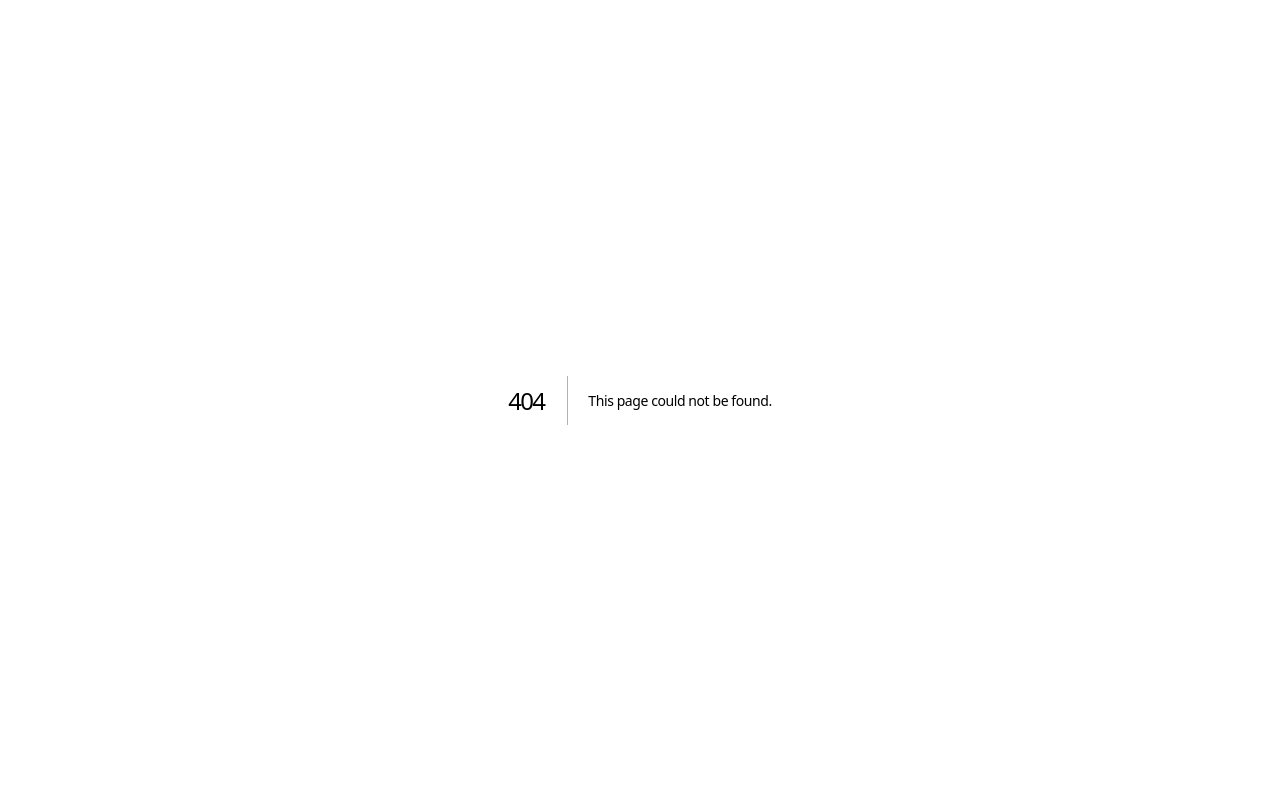
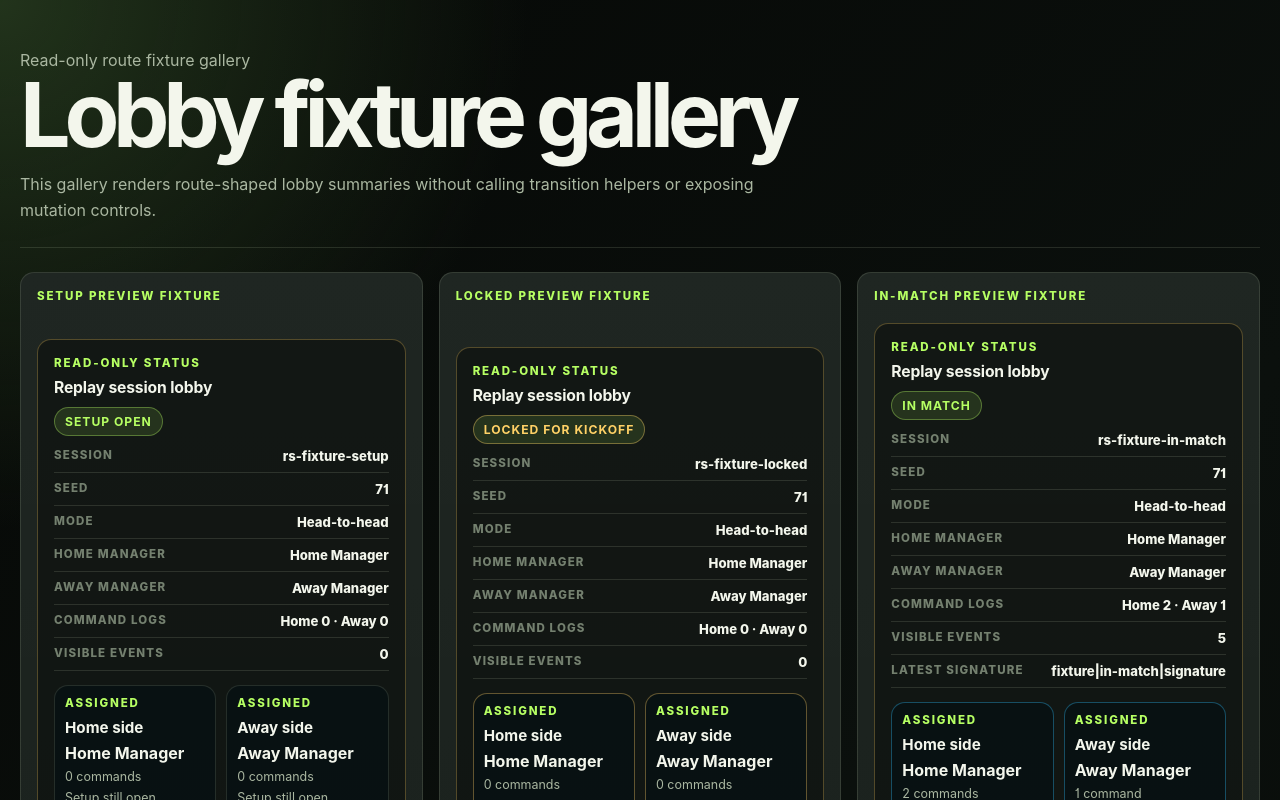
Before and after one commit to xiris/xcm0102, a Next.js app: page /lobby-fixtures in a window 1280 px wide. Before the commit this address had no page. Shown: the top 800 px of the page. Built offline with nearby package versions, Linux system fonts and the light colour scheme.

Commit message:
feat: add read-only lobby fixture gallery

```diff
--- a/app/globals.css
+++ b/app/globals.css
@@ -170,7 +170,8 @@ button:disabled {
 .grid,
 .formation-grid,
 .assignment-grid,
-.stat-groups {
+.stat-groups,
+.panel-grid {
   display: grid;
   grid-template-columns: repeat(auto-fit, minmax(240px, 1fr));
   gap: 16px;
@@ -183,6 +184,7 @@ button:disabled {
 .assignment-card,
 .formation-card,
 .stat-card,
+.fixture-card,
 .info-list,
 .interactive-status,
 .score-strip {
@@ -193,6 +195,19 @@ button:disabled {
 }
 
 .assignment-card { min-width: 0; }
+
+.fixture-card {
+  display: grid;
+  gap: 12px;
+}
+
+.fixture-card .info-list {
+  background: rgb(7 10 8 / 0.48);
+}
+
+.lobby-fixture-gallery .panel-grid {
+  grid-template-columns: repeat(auto-fit, minmax(340px, 1fr));
+}
 
 .pitch-shell { margin: 16px 0; }
 
--- /dev/null
+++ b/app/lobby-fixtures/page.tsx
@@ -0,0 +1,5 @@
+import { LobbyFixtureGallery } from '../../src/web/LobbyFixtureGallery';
+
+export default function LobbyFixturesPage() {
+  return <LobbyFixtureGallery />;
+}
--- a/scripts/run-mission-tests.ts
+++ b/scripts/run-mission-tests.ts
@@ -561,6 +561,10 @@ const missions: Mission[] = [
   {
     label: 'MISSION 139: lobby action preview route fixtures',
     args: ['vitest', 'run', 'tests/web/replaySessionLobbyRouteFixtures.test.ts']
+  },
+  {
+    label: 'MISSION 140: read-only lobby fixture gallery',
+    args: ['vitest', 'run', 'tests/web/lobbyFixtureGallery.test.ts']
   }
 ];
 
--- /dev/null
+++ b/src/web/LobbyFixtureGallery.tsx
@@ -0,0 +1,38 @@
+import { LobbyStatusCard } from './MatchLab';
+import { createReplaySessionLobbyRouteFixtures, type ReplaySessionLobbyRouteFixtures } from './replaySessionLobbyRouteFixtures';
+import { createReplaySessionLobbyStatusViewModel, type ReplaySessionLobbySummary } from './replaySessionLobbyStatusViewModel';
+
+type LobbyFixtureGalleryItem = {
+  id: keyof ReplaySessionLobbyRouteFixtures;
+  title: string;
+  summary: ReplaySessionLobbySummary;
+};
+
+export function LobbyFixtureGallery() {
+  const fixtures = createReplaySessionLobbyRouteFixtures();
+  const items: LobbyFixtureGalleryItem[] = [
+    { id: 'setup', title: 'Setup preview fixture', summary: fixtures.setup },
+    { id: 'locked', title: 'Locked preview fixture', summary: fixtures.locked },
+    { id: 'inMatch', title: 'In-match preview fixture', summary: fixtures.inMatch },
+    { id: 'complete', title: 'Complete preview fixture', summary: fixtures.complete }
+  ];
+
+  return (
+    <main className="shell lobby-fixture-gallery">
+      <section className="hero">
+        <p>Read-only route fixture gallery</p>
+        <h1>Lobby fixture gallery</h1>
+        <p>This gallery renders route-shaped lobby summaries without calling transition helpers or exposing mutation controls.</p>
+      </section>
+
+      <section className="panel-grid" aria-label="Read-only lobby action preview fixtures">
+        {items.map((item) => (
+          <article className="fixture-card" key={item.id}>
+            <p className="eyebrow">{item.title}</p>
+            <LobbyStatusCard status={createReplaySessionLobbyStatusViewModel(item.summary)} />
+          </article>
+        ))}
+      </section>
+    </main>
+  );
+}
```
Also changed, not shown: 5 other files (tests, documents, lock files or other folders).
